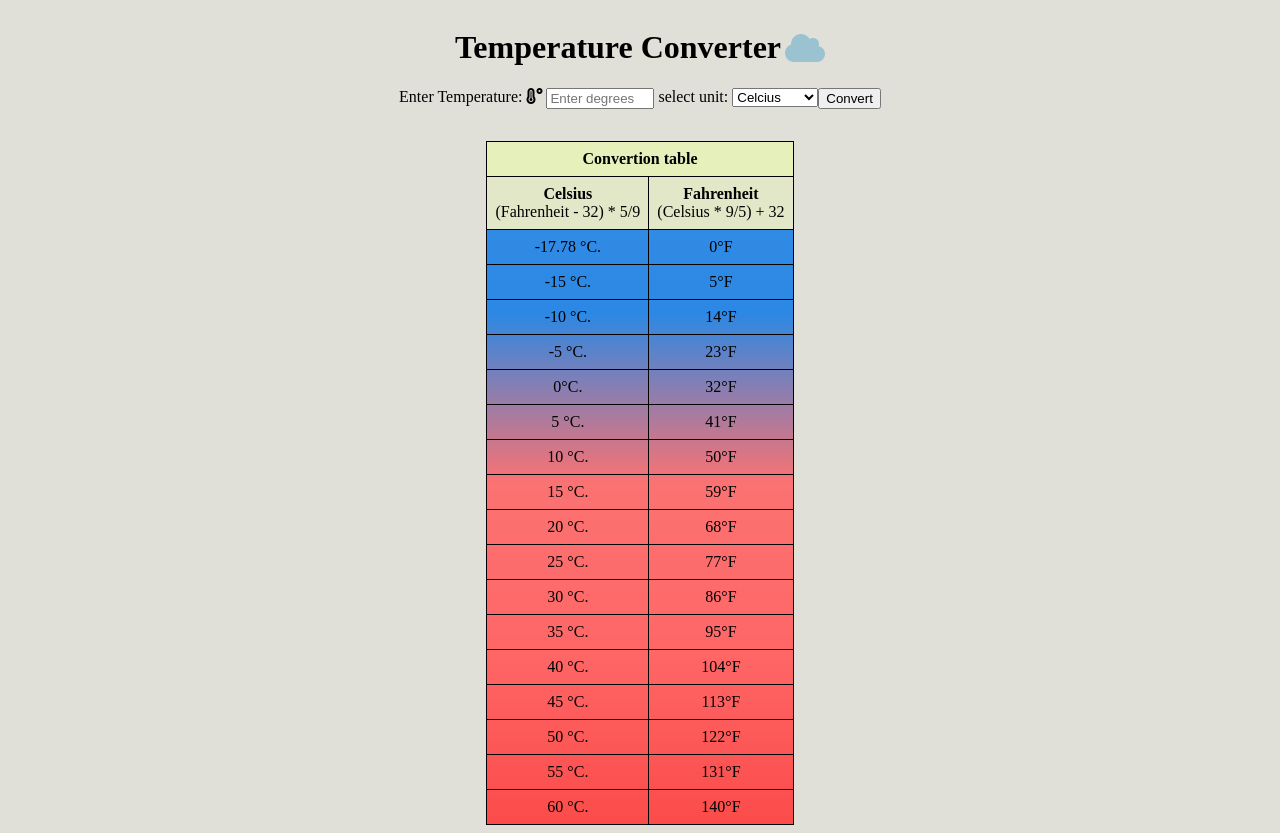
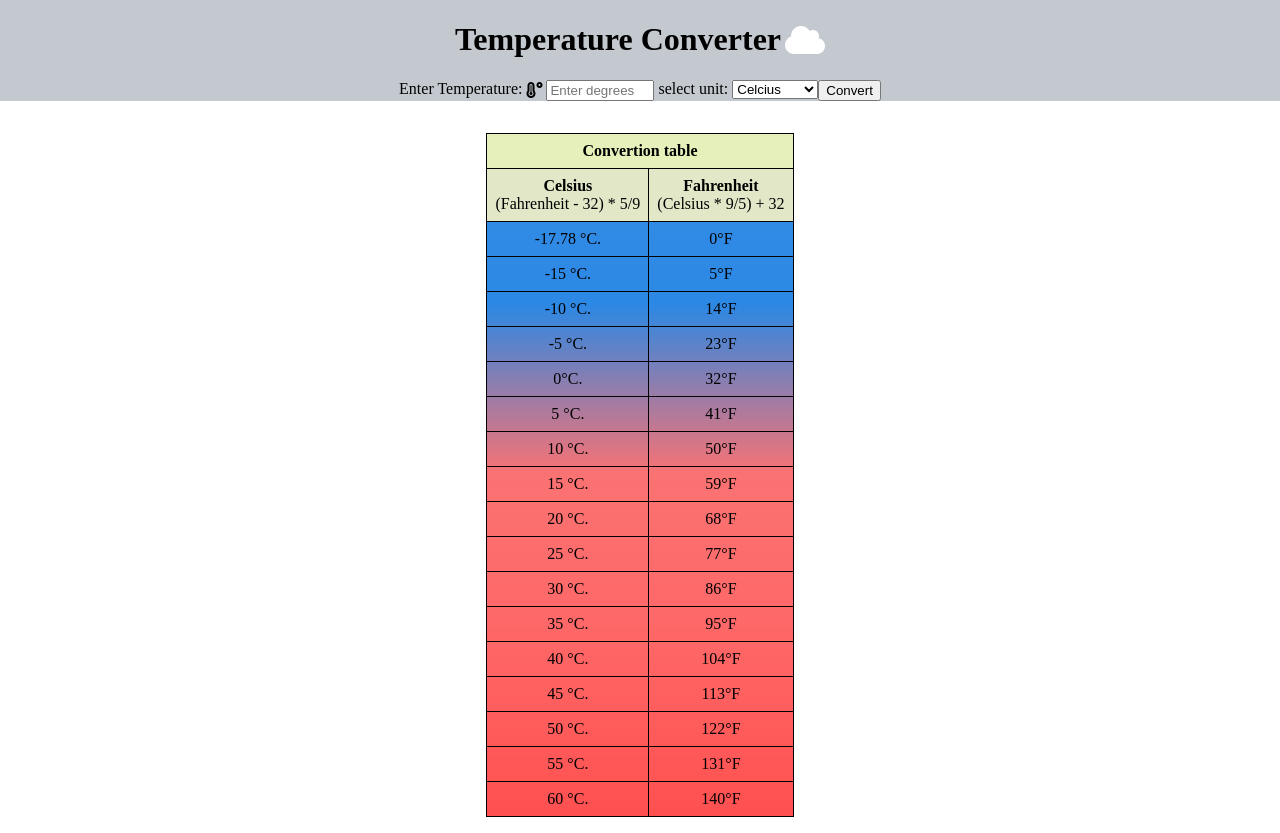
Before and after one commit to BartoszPrzy/Celsius-fahrenheit, a plain HTML site: page index.html in a window 1280 px wide. Drawn offline with Linux system fonts and the light colour scheme.

Commit message:
converter2

```diff
--- a/style.css
+++ b/style.css
@@ -3,23 +3,27 @@
 }
 
 body {
-    background-color: rgba(216, 216, 205, 0.778);
+    background-color: white;
+    margin: 0;
     color: black;
-    display: flex;
     flex-direction: column;
 }
 
 i {
-    color: rgb(155, 194, 208);
-    align-items: center;
-
+    color: rgb(255, 255, 255);
+    display: flex;
+    flex-direction: column;
+    align-self: center;
 }
 
 .title {
     display: flex;
+    margin: 0;
+    background-color: #c3c9ce;
     width: 100%;
     justify-content: center;
-    align-items: center;
+
+
 }
 
 .converter {
@@ -27,6 +31,7 @@ i {
     width: 100%;
     justify-content: center;
     align-content: center;
+    background-color: #c3c9ce;
 }
 
 .fas {
```
